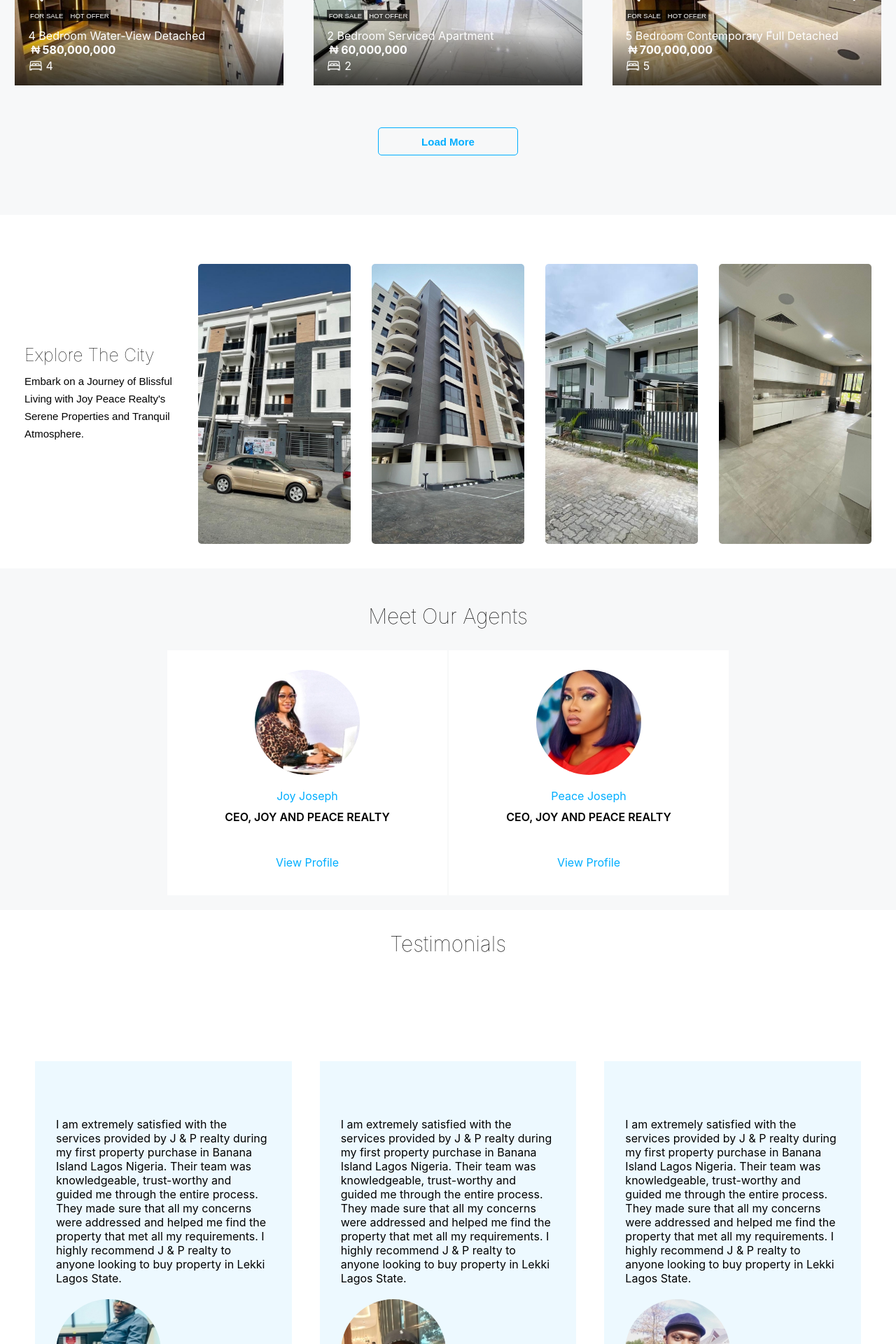
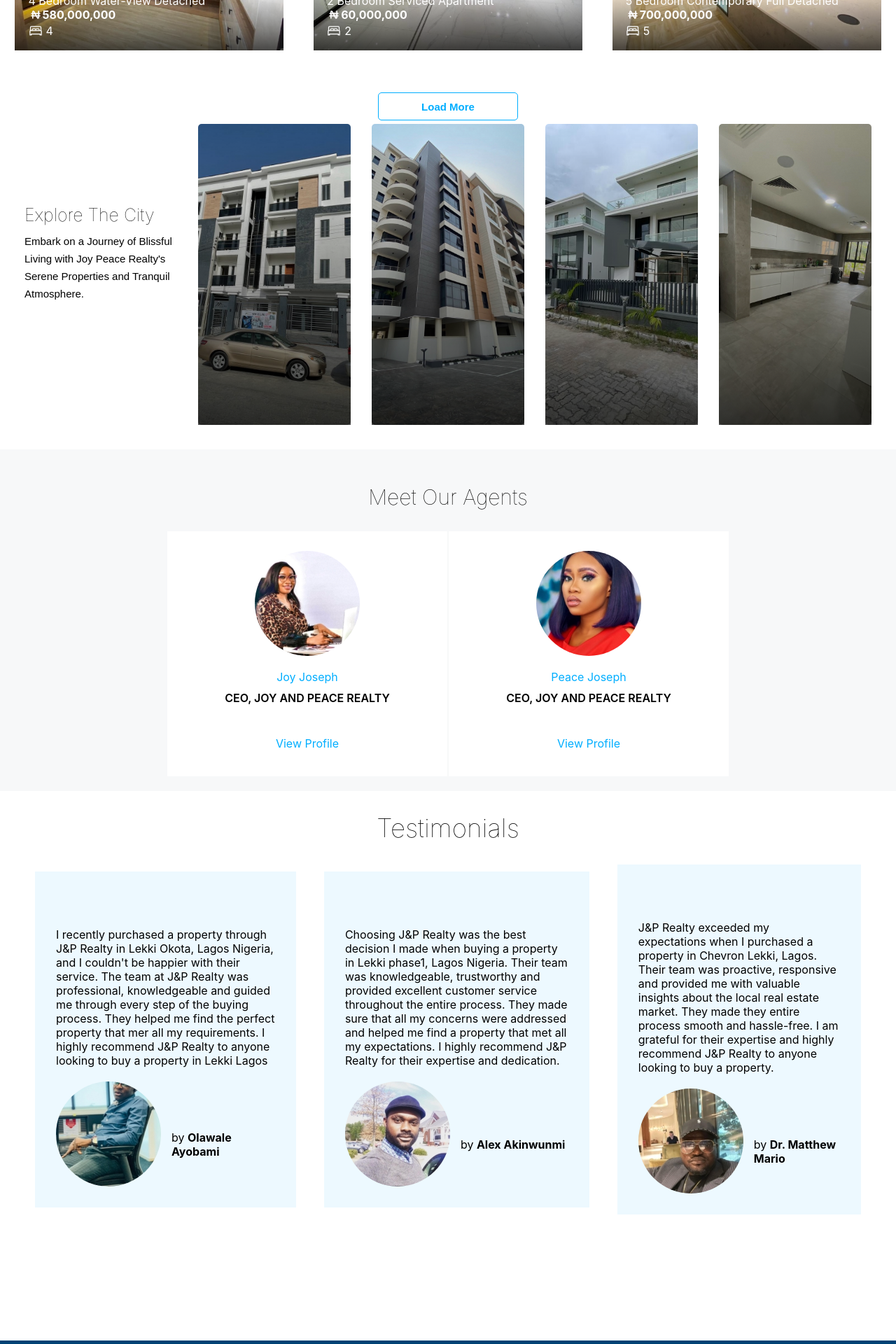
Before and after one commit to SudoSantos/joy-peace-realty, a React (Create React App) app: page / in a window 1280 px wide. Shown: the part 4186-6106 px from the top of the page at 70% size. Built offline with nearby package versions, Linux system fonts and the light colour scheme.

Commit message:
finest section modified

```diff
--- a/src/components/Explore/Explore.css
+++ b/src/components/Explore/Explore.css
@@ -6,9 +6,25 @@
 
 .image-cntr{
     width: 20%;
-    height: 400px;
+    position: relative;
+    height: 430px;
     margin: 15px;
     margin-top: -50px;
+}
+
+.image-cntr::after{
+    content: "";
+    position: absolute;
+    top: 0;
+    left: 0;
+    width: 100%;
+    height: 100%;
+    background: linear-gradient(to bottom, rgba(0,0,0,0), rgba(0,0,0,0.7));
+    transition: 0.3s ease-in-out;
+}
+
+.image-cntr:hover::after{
+    display: none;
 }
 
 .image-cntr img {
--- a/src/components/Finest/Finest.jsx
+++ b/src/components/Finest/Finest.jsx
@@ -1,25 +1,25 @@
-import React from "react";
+import React, { useState } from "react";
+import { TbCurrencyNaira } from "react-icons/tb";
+import { FaChevronRight, FaChevronLeft } from "react-icons/fa";
+import { LiaBedSolid } from "react-icons/lia";
 import { FinestProperties } from "../../data/FinestProperties";
-import { TbCurrencyNaira } from "react-icons/tb";
-import { FaChevronRight, FaChevronLeft } from "react-icons/fa6";
-import { LiaBedSolid } from "react-icons/lia";
 import "./Finest.css";
 
-const Finest = () => {
+const Card = ({ property }) => {
+  const [currentIndex, setCurrentIndex] = useState(0);
 
-  // function RandomIndex() {
-  //   let randomNumber = Math.floor(Math.random() * 5) + 1;
-  //   console.log(randomNumber);
-  // }
-  return (
-    <section className="containr">
+  const handleLeftArrowClick = () => {
+    setCurrentIndex((prevIndex) =>
+      prevIndex === 0 ? property.image.length - 1 : prevIndex - 1
+    );
+  };
 
-      <div className="header">
-        <h1>Check Our Selection Of Finest Properties</h1>
-      </div>
+  const handleRightArrowClick = () => {
+    setCurrentIndex((prevIndex) =>
+      prevIndex === property.image.length - 1 ? 0 : prevIndex + 1
+    );
+  };
 
-      <div className="cd-container">
-        {FinestProperties.map((property, index) => {
   return (
     <div className="cd">
       <p className="featured">Featured</p>
@@ -27,31 +27,40 @@ const Finest = () => {
         <button>For sale</button>
         <button>Hot offer</button>
       </div>
-              < FaChevronLeft className="ar-left" />
-              <img src={property.image[0]} alt="" />
+      <FaChevronLeft className="ar-left" onClick={handleLeftArrowClick} />
+      <img src={property.image[currentIndex]} alt="" />
       <div className="details">
         <p className="desc">{property.desc}</p>
-                <p className="price">< TbCurrencyNaira className="currency"/>{property.price}</p>
-                <div style={{ display: 'flex', gap: '5px',alignItems:'center' }}>
-                  < LiaBedSolid className="bed" />
+        <p className="price">
+          <TbCurrencyNaira className="currency" />
+          {property.price}
+        </p>
+        <div style={{ display: "flex", gap: "5px", alignItems: "center" }}>
+          <LiaBedSolid className="bed" />
           <span>{property.nob}</span>
         </div>
       </div>
-              < FaChevronRight className="ar-right" />
+      <FaChevronRight className="ar-right" onClick={handleRightArrowClick} />
     </div>
-          )
-        })}
+  );
+};
+
+const Finest = () => {
+  return (
+    <section className="container">
+      <div className="header">
+        <h1>Check Our Selection Of Finest Properties</h1>
       </div>
 
+      <div className="cd-container">
+        {FinestProperties.map((property, index) => (
+          <Card key={index} property={property} />
+        ))}
+      </div>
 
       <div className="ldmr">
         <button>Load More</button>
       </div>
-
-
-
-
-
     </section>
   );
 };
--- a/src/components/Testimonials/Testimonials.css
+++ b/src/components/Testimonials/Testimonials.css
@@ -1,6 +1,12 @@
 .testimonialz {
     max-width: 100vw;
     padding: 30px;
+}
+
+.testimonialz h2{
+    text-align: center;
+    font-size: 2.3rem;
+    font-weight: lighter;
 }
 
 .testimonials {
@@ -12,12 +18,11 @@
 }
 
 div.testifier {
-    width: 30;
     height: fit-content;
     background-color: #edf9ff;
-    margin-top: 50px;
-    margin: 50px 20px 100px 20px;
-    transform: translateY(100px);
+    /* margin-top: 50px; */
+    margin: 30px 20px 50px 20px;
+    /* transform: translateY(100px); */
     padding: 30px;
 }
 
--- a/src/components/Testimonials/Testimonials.jsx
+++ b/src/components/Testimonials/Testimonials.jsx
@@ -1,69 +1,41 @@
-import React from 'react';
-import Matthew from '../../assets/matthew.jpg'
-import Alex from '../../assets/alex.jpg'
-import Olawale from '../../assets/olawale.jpg'
-import './Testimonials.css';
-import '../Agents/Agents.css';
-
+import React from "react";
+import { Testimonialsdata } from "../../data/Testimonialsdata";
+import Matthew from "../../assets/matthew.jpg";
+import Alex from "../../assets/alex.jpg";
+import Olawale from "../../assets/olawale.jpg";
+import "./Testimonials.css";
+import "../Agents/Agents.css";
 
 const Testimonials = () => {
-    return (
+  return (
+    <section className="testimonialz">
+      <h2 className="">Testimonials</h2>
 
-        <section className="testimonialz">
+      <div className="testimonials">
+        {Testimonialsdata.map((testifier, index) => {
+          return (
+            <div className="testifier">
+              <p>{testifier.remark}</p>
 
-            <h2 className="meet">Testimonials</h2>
-        <div className="testimonials">
-             <div className="testifier">
+              <div
+                style={{
+                  display: "flex",
+                  flexDirection: "row",
+                  alignItems: "center",
+                }}
+              >
+                <img src={testifier.image} alt="" />
                 <p>
-                    I am extremely satisfied with the services provided by J & P realty
-                    during my first property purchase in Banana Island Lagos Nigeria. Their
-                    team was knowledgeable, trust-worthy and guided me through the entire
-                    process. They made sure that all my concerns were addressed and helped
-                    me find the property that met all my requirements. I highly recommend J & P realty
-                    to anyone looking to buy property in Lekki Lagos State.
+                  by{" "}
+                  <span style={{ fontWeight: "bold" }}>{testifier.name}</span>{" "}
                 </p>
-
-                <div style={{display: 'flex', flexDirection: 'row', alignItems: 'center'}}>
-                    <img src={Olawale} alt="" />
-                        <p>by <span style={{fontWeight: 'bold'}}>Olawale ayobami</span> </p>
-                </div>
+              </div>
             </div>
-
-            <div className="testifier">
-                <p>
-                    I am extremely satisfied with the services provided by J & P realty
-                    during my first property purchase in Banana Island Lagos Nigeria. Their
-                    team was knowledgeable, trust-worthy and guided me through the entire
-                    process. They made sure that all my concerns were addressed and helped
-                    me find the property that met all my requirements. I highly recommend J & P realty
-                    to anyone looking to buy property in Lekki Lagos State.
-                </p>
-                <div style={{display: 'flex', flexDirection: 'row', alignItems: 'center'}}>
-                    <img src={Matthew} alt="" />
-                        <p> by <span style={{fontWeight: 'bold'}}>Dr Matthew Mario</span> </p>
-                </div>
-            </div>
-
-            <div className="testifier">
-                <p>
-                    I am extremely satisfied with the services provided by J & P realty
-                    during my first property purchase in Banana Island Lagos Nigeria. Their
-                    team was knowledgeable, trust-worthy and guided me through the entire
-                    process. They made sure that all my concerns were addressed and helped
-                    me find the property that met all my requirements. I highly recommend J & P realty
-                    to anyone looking to buy property in Lekki Lagos State.
-                </p>
-                <div style={{display: 'flex', flexDirection: 'row', alignItems: 'center'}}>
-                    <img src={Alex} alt="" />
-                        <p> by <span style={{fontWeight: 'bold'}}> Alex Akinwunmi</span></p>
-                </div>
-            </div>
-
-        </div>
-
-
-        </section>
-    );
+          );
+        })}
+      </div>
+    </section>
+  );
 };
 
 export default Testimonials;
--- a/src/data/FinestProperties.jsx
+++ b/src/data/FinestProperties.jsx
@@ -16,6 +16,7 @@ import pic14 from '../assets/FinestImages/1/208.jpg'
 
 export  const FinestProperties = [
     {
+        id: 1,
         image:[pic1, pic2, pic3, pic14, pic13],
         desc: 'Luxurious 5 Bedroom Full Detached',
         price: '580,000,000',
--- a/src/data/Testimonialsdata.jsx
+++ b/src/data/Testimonialsdata.jsx
@@ -1,8 +1,31 @@
-import Matthew from '../assets/matthew.jpg'
-import Alex from '../../assets/alex.jpg'
-import Olawale from '../../assets/olawale.jpg'
-
+import Matthew from "../assets/matthew.jpg";
+import Alex from "../assets/alex.jpg";
+import Olawale from "../assets/olawale.jpg";
+// import Robert from "../assets/Robert.jpg";
 
 export const Testimonialsdata = [
-
+  {
+    image: Olawale,
+    name: "Olawale Ayobami",
+    remark:
+      "I recently purchased a property through J&P Realty in Lekki Okota, Lagos Nigeria, and I couldn't be happier with their service. The team at J&P Realty was professional, knowledgeable and guided me through every step of the buying process. They helped me find the perfect property that mer all my requirements. I highly recommend J&P Realty to anyone looking to buy a property in Lekki Lagos",
+  },
+  {
+    image: Alex,
+    name: "Alex Akinwunmi",
+    remark:
+      "Choosing J&P Realty was the best decision I made when buying a property in Lekki phase1, Lagos Nigeria. Their team was knowledgeable, trustworthy and provided excellent customer service throughout the entire process. They made sure that all my concerns were addressed and helped me find a property that met all my expectations. I highly recommend J&P Realty for their expertise and dedication.",
+  },
+  {
+    image: Matthew,
+    name: "Dr. Matthew Mario",
+    remark:
+      "J&P Realty exceeded my expectations when I purchased a property in Chevron Lekki, Lagos. Their team was proactive, responsive and provided me with valuable insights about the local real estate market. They made they entire process smooth and hassle-free. I am grateful for their expertise and highly recommend J&P Realty to anyone looking to buy a property.",
+  },
+//   {
+//     image: Robert,
+//     name: "Robert Schnitzer",
+//     remark:
+//       "I am extremely satisfied with the services provided by J&P Realty during my first property purchase in Banana Island Lagos Nigeria.  Their team was knowledgeable, friendly and guided me through the entire process. They helped me find a property that perfectly matched my requirements and budget. I would definitely choose J&P Realty again in the future.",
+//   }
 ];
```
Lines whose indentation alone changed are shown as unchanged.
